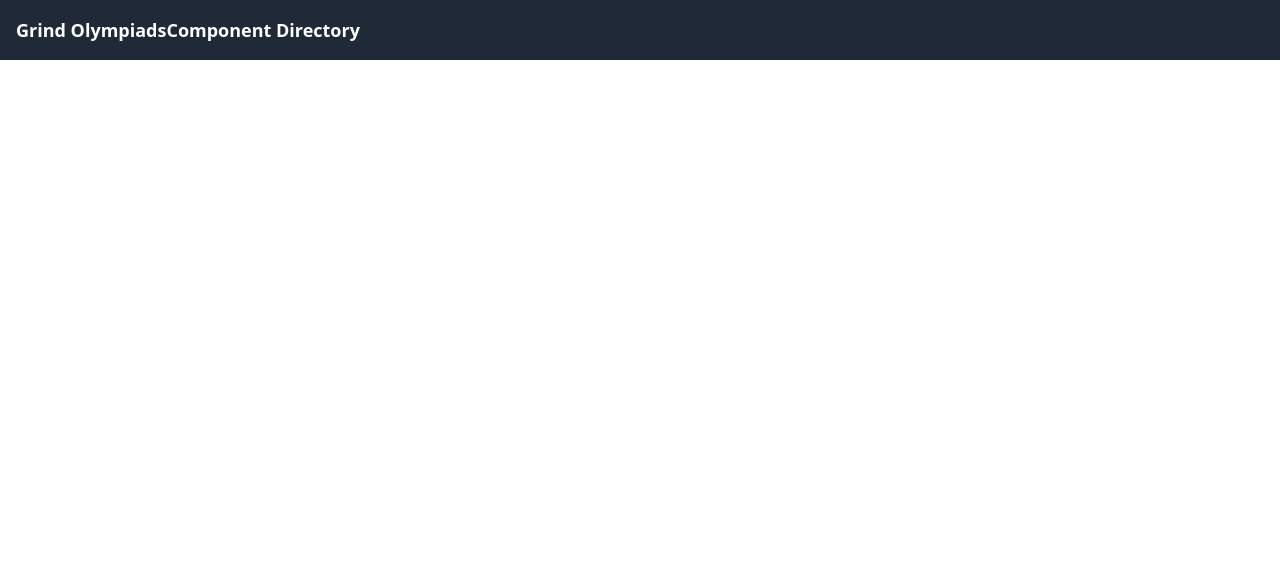
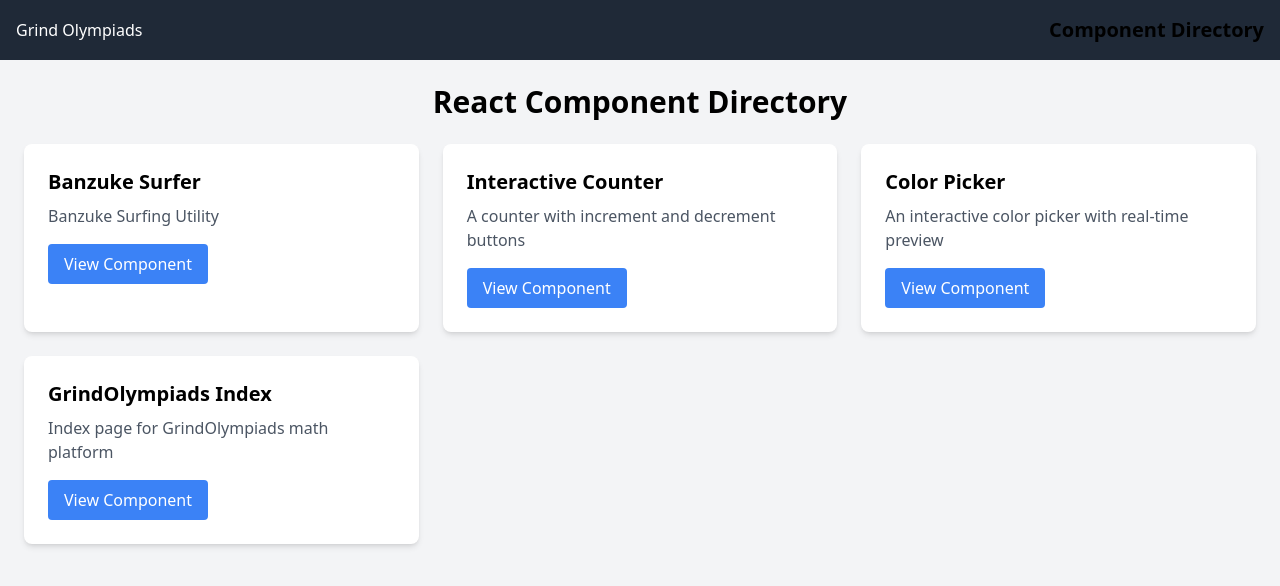
Before and after one commit to johnclyde/crazyclaudecontraptions, a React (Create React App) app in the folder helloworld/: page /labs in a window 1280 px wide. Shown: the top 586 px of the page. Built offline with nearby package versions, Linux system fonts and the light colour scheme.

Commit message:
cleaner navbar? ...  wow this is good

```diff
--- a/helloworld/src/App.js
+++ b/helloworld/src/App.js
@@ -19,10 +19,10 @@
               <Navbar />
               <main className="flex-grow">
                 <Routes>
-                  <Route path="/labs" element={<ComponentDirectory />} />
-                  <Route path="/banzuke-surfer" element={<BanzukeSurfer />} />
-                  <Route path="/interactive-counter" element={<InteractiveCounter />} />
-                  <Route path="/color-picker" element={<ColorPicker />} />
+                  <Route index element={<ComponentDirectory />} />
+                  <Route path="banzuke-surfer" element={<BanzukeSurfer />} />
+                  <Route path="interactive-counter" element={<InteractiveCounter />} />
+                  <Route path="color-picker" element={<ColorPicker />} />
                 </Routes>
               </main>
             </div>
--- a/helloworld/src/Navbar.js
+++ b/helloworld/src/Navbar.js
@@ -4,11 +4,11 @@
 const Navbar = () => {
   return (
     <nav className="bg-gray-800 p-4">
-      <div className="container mx-auto">
-        <Link to="/" className="text-white text-lg font-semibold">
+      <div className="container mx-auto flex justify-between items-center">
+        <Link to="/" className="text-white hover:text-gray-300">
           Grind Olympiads
         </Link>
-        <Link to="/labs" className="text-white text-lg font-semibold">
+        <Link to="/labs" className="text-xl font-bold">
           Component Directory
         </Link>
       </div>
```
